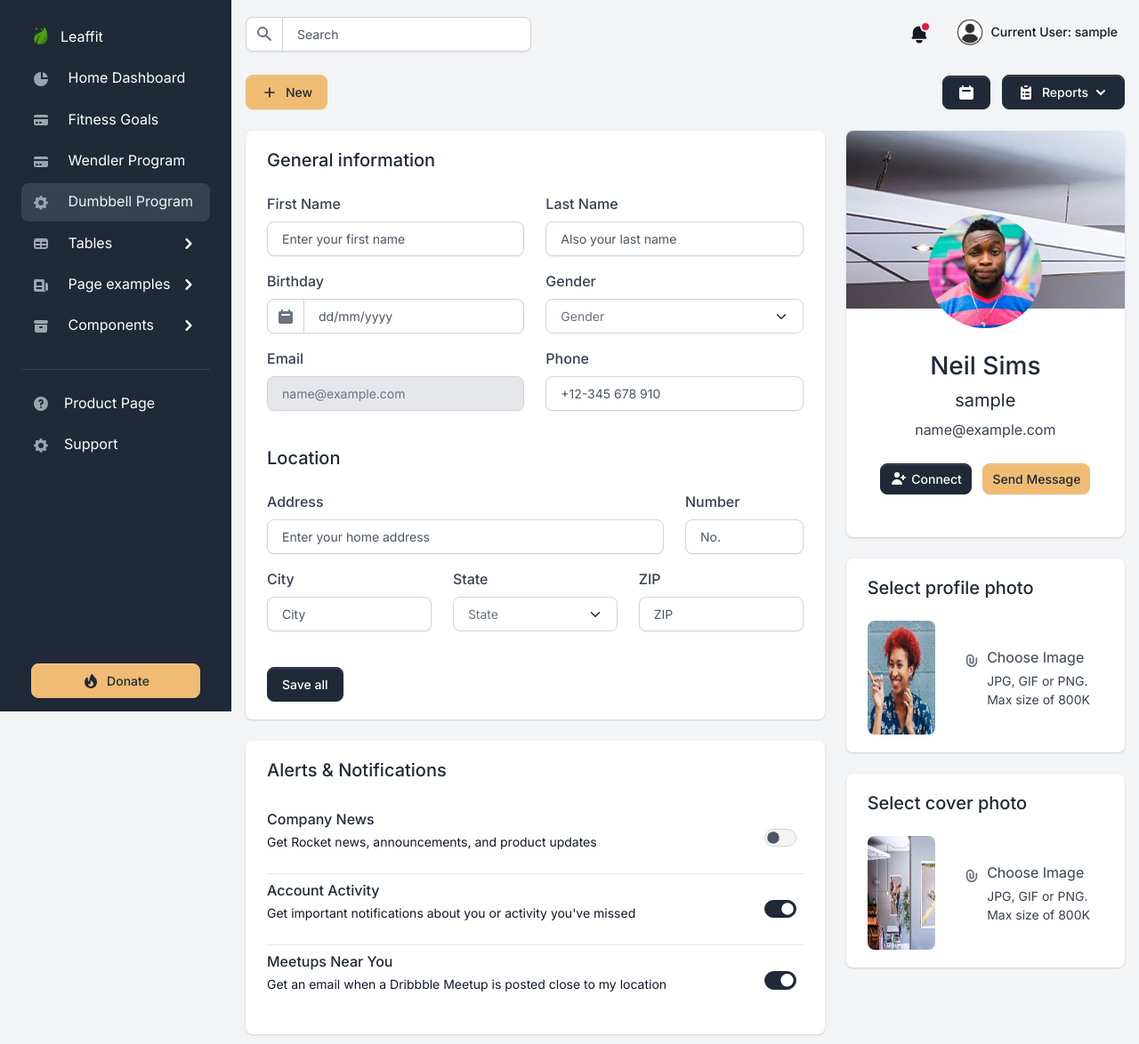
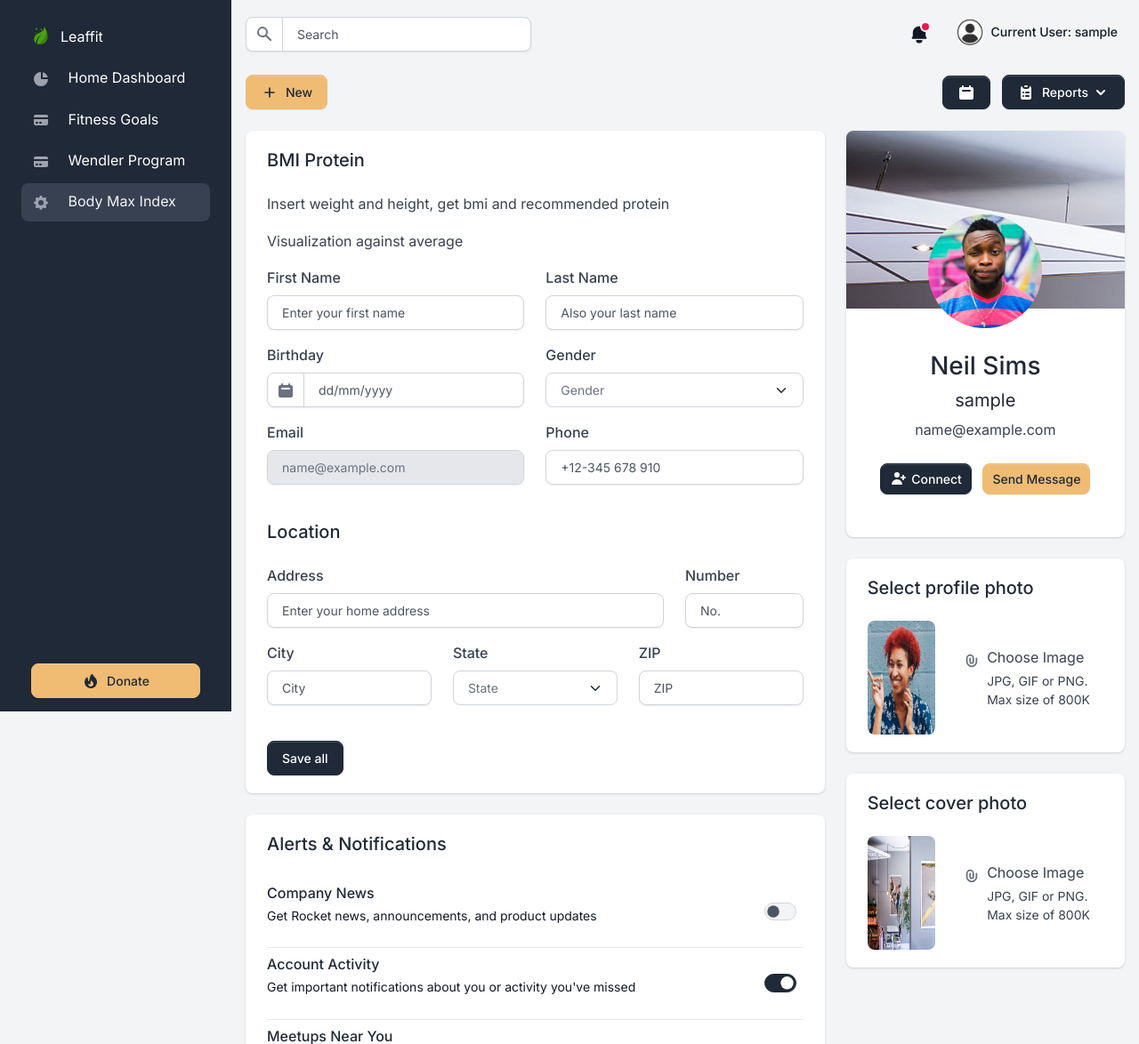
Before and after one commit to KyeongsupChoi/LeafFitApp, a Django app: page /settings.html in a window 1280 px wide. Shown: the top 1174 px of the page at 89% size. Run offline with Django 3.2, Linux system fonts and the light colour scheme; the visitor is signed in with stand-in values (Sample User, id 1); some libraries are stand-ins or nearby versions.

Commit message:
trim sidebar and add concepts

```diff
--- a/apps/templates/home/settings.html
+++ b/apps/templates/home/settings.html
@@ -72,7 +72,9 @@
     <div class="row">
         <div class="col-12 col-xl-8">
             <div class="card card-body border-0 shadow mb-4">
-                <h2 class="h5 mb-4">General information</h2>
+                <h2 class="h5 mb-4">BMI Protein</h2>
+                <p>Insert weight and height, get bmi and recommended protein</p>
+                <p>Visualization against average</p>
                 <form>
                     <div class="row">
                         <div class="col-md-6 mb-3">
--- a/apps/templates/home/transactions.html
+++ b/apps/templates/home/transactions.html
@@ -66,6 +66,8 @@
   </div>
 
   <div class="card card-body border-0 shadow table-wrapper table-responsive">
+      <p>fitness goals</p>
+      <p>Longevity, More Energy, Better Sleep, Lose Body Fat, Gain Muscle, Improved Mental Health, Better Mood</p>
       <table class="table table-hover">
           <thead>
               <tr>
--- a/apps/templates/includes/sidebar.html
+++ b/apps/templates/includes/sidebar.html
@@ -71,9 +71,10 @@
                   <span class="sidebar-icon">
                     <svg class="icon icon-xs me-2" fill="currentColor" viewBox="0 0 20 20" xmlns="http://www.w3.org/2000/svg"><path fill-rule="evenodd" d="M11.49 3.17c-.38-1.56-2.6-1.56-2.98 0a1.532 1.532 0 01-2.286.948c-1.372-.836-2.942.734-2.106 2.106.54.886.061 2.042-.947 2.287-1.561.379-1.561 2.6 0 2.978a1.532 1.532 0 01.947 2.287c-.836 1.372.734 2.942 2.106 2.106a1.532 1.532 0 012.287.947c.379 1.561 2.6 1.561 2.978 0a1.533 1.533 0 012.287-.947c1.372.836 2.942-.734 2.106-2.106a1.533 1.533 0 01.947-2.287c1.561-.379 1.561-2.6 0-2.978a1.532 1.532 0 01-.947-2.287c.836-1.372-.734-2.942-2.106-2.106a1.532 1.532 0 01-2.287-.947zM10 13a3 3 0 100-6 3 3 0 000 6z" clip-rule="evenodd"></path></svg>
                   </span>
-                  <span class="sidebar-text">Dumbbell Program</span>
+                  <span class="sidebar-text">Body Max Index</span>
                 </a>
               </li>
+              <!--
               <li class="nav-item {% if 'tables-bootstrap-' in segment %} active {% endif %}">
                 <span
                   class="nav-link  collapsed  d-flex justify-content-between align-items-center"
@@ -201,7 +202,7 @@
               </li>
               <li role="separator" class="dropdown-divider mt-4 mb-3 border-gray-700"></li>
               <li class="nav-item">
-                <a href="https://appseed.us/admin-dashboards/django-dashboard-volt" target="_blank"
+                <a href="" target="_blank"
                   class="nav-link d-flex align-items-center">
                   <span class="sidebar-icon">
                     <svg class="icon icon-xs me-2" fill="currentColor" viewBox="0 0 20 20" xmlns="http://www.w3.org/2000/svg"><path fill-rule="evenodd" d="M18 10a8 8 0 11-16 0 8 8 0 0116 0zm-8-3a1 1 0 00-.867.5 1 1 0 11-1.731-1A3 3 0 0113 8a3.001 3.001 0 01-2 2.83V11a1 1 0 11-2 0v-1a1 1 0 011-1 1 1 0 100-2zm0 8a1 1 0 100-2 1 1 0 000 2z" clip-rule="evenodd"></path></svg>
@@ -211,7 +212,7 @@
               </li>
               <li class="nav-item">
                 <a target="_blank"
-                   href="https://appseed.us/support"
+                   href=""
                    class="nav-link d-flex align-items-center">
                   <span class="sidebar-icon">
                     <svg class="icon icon-xs me-2" fill="currentColor" viewBox="0 0 20 20" xmlns="http://www.w3.org/2000/svg"><path fill-rule="evenodd" d="M11.49 3.17c-.38-1.56-2.6-1.56-2.98 0a1.532 1.532 0 01-2.286.948c-1.372-.836-2.942.734-2.106 2.106.54.886.061 2.042-.947 2.287-1.561.379-1.561 2.6 0 2.978a1.532 1.532 0 01.947 2.287c-.836 1.372.734 2.942 2.106 2.106a1.532 1.532 0 012.287.947c.379 1.561 2.6 1.561 2.978 0a1.533 1.533 0 012.287-.947c1.372.836 2.942-.734 2.106-2.106a1.533 1.533 0 01.947-2.287c1.561-.379 1.561-2.6 0-2.978a1.532 1.532 0 01-.947-2.287c.836-1.372-.734-2.942-2.106-2.106a1.532 1.532 0 01-2.287-.947zM10 13a3 3 0 100-6 3 3 0 000 6z" clip-rule="evenodd"></path></svg>
@@ -219,6 +220,7 @@
                   <span class="sidebar-text">Support</span>
                 </a>
               </li>
+              -->
               <li class="nav-item">
                 <a target="_blank"
                    href="paypal.com"
```
Also changed, not shown: apps/templates/home/bmi-protein.html (added), apps/templates/home/fitness-goals.html (added), 1 other file.
